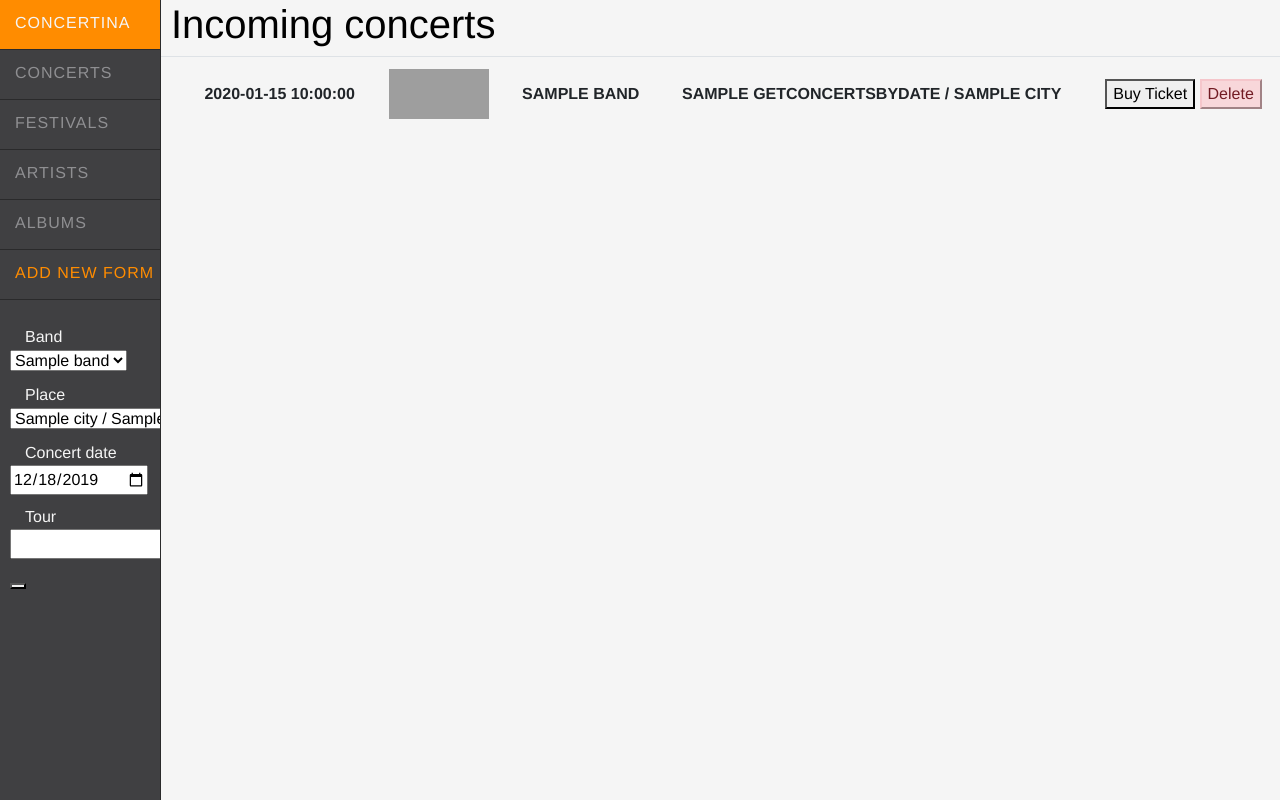
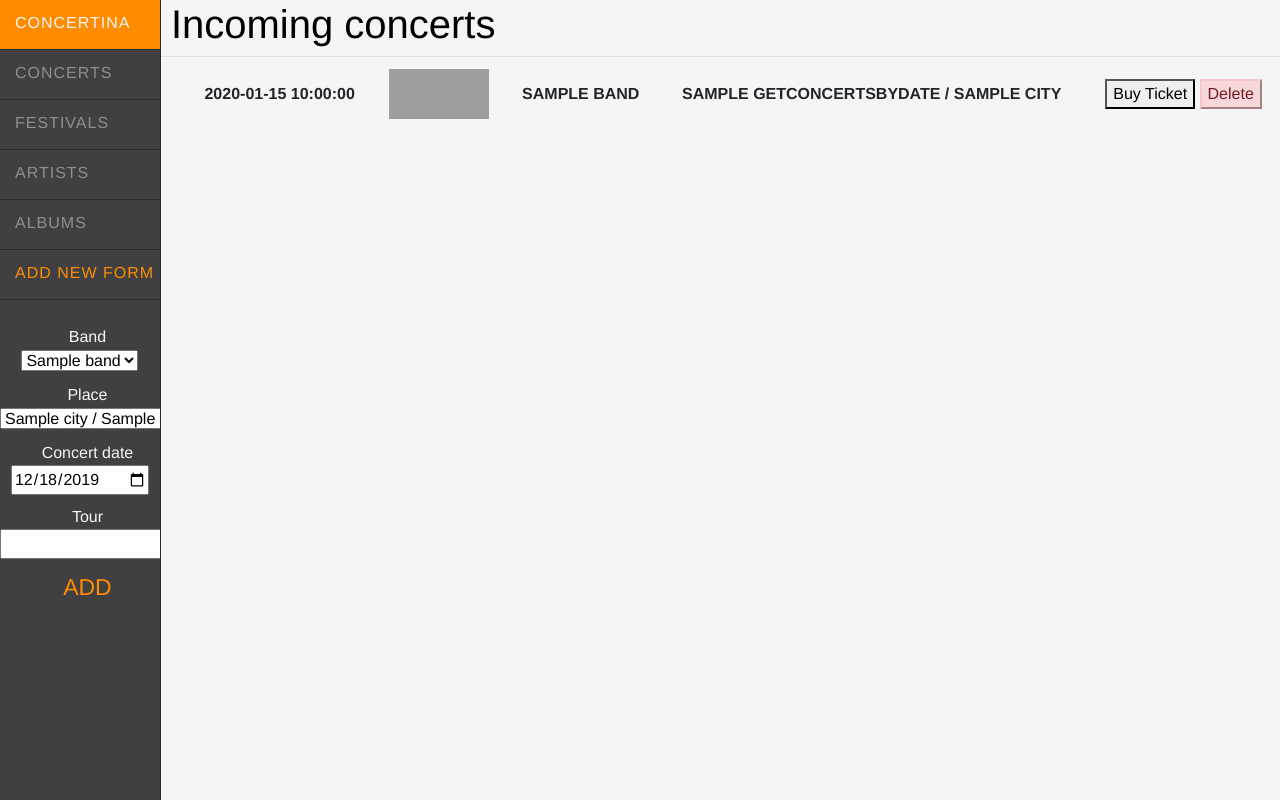
Before and after one commit to tomaszmjurek/concertina, a Flask app: page /concerts in a window 1280 px wide. Run offline with Flask 2, Linux system fonts and the light colour scheme; a database or web service that is not in the repository returns one stand-in record (values such as "Sample title"); some libraries are stand-ins or nearby versions; grey boxes are pictures that could not be loaded.

Commit message:
prettified form, added delete option to concerts

```diff
--- a/concertina/controllers/concerts_controller.py
+++ b/concertina/controllers/concerts_controller.py
@@ -51,6 +51,8 @@ def concerts_add():
     return redirect(url_for('concerts.concerts'))
 
 
-@concerts_bp.route('/concerts/id/<int:id_concert>')
-def concert_info(id_concert):
-    raise NotImplementedError()
+@concerts_bp.route('/concerts/delete/<int:id_concert>')
+def concert_delete(id_concert):
+    cursor.execute("DELETE FROM CONCERTS WHERE id_concert = %s::INTEGER", [id_concert])
+    flash("Concert deleted successfully!")
+    return redirect(url_for('concerts.concerts'))
--- a/concertina/controllers/forms.py
+++ b/concertina/controllers/forms.py
@@ -1,5 +1,5 @@
 from flask_wtf import FlaskForm
-from wtforms import StringField, SelectField
+from wtforms import StringField, SelectField, SubmitField
 from wtforms.fields.html5 import DateField
 from wtforms.validators import DataRequired
 from datetime import date
@@ -9,3 +9,4 @@ class ConcertForm(FlaskForm):
     place = SelectField('Place', choices=[], validators=[DataRequired()])
     concert_date = DateField('Concert date', validators=[DataRequired()], default=date.today())
     tour = StringField('Tour')
+    submit = SubmitField('Add')
--- a/concertina/static/css/main.css
+++ b/concertina/static/css/main.css
@@ -80,12 +80,32 @@ tr>td{
 
 .add_new_form {
     color: whitesmoke;
-    padding-left: 10px;
     padding-top: 25px;
+    text-align: center;
 }
 
 .add_new_form div{
     padding-bottom: 10px;
+}
+
+.submit-button{
+    background: none;
+    text-transform: uppercase;
+    font-size: 23px;
+    border: 3px;
+    color: darkorange;
+}
+
+.submit-button:hover{
+    transition: all 0.5s ease;
+    color: whitesmoke;
+}
+
+.submit-button-div{
+    margin-left: auto;
+    margin-right: auto;
+    width: 50%;
+    text-align: right;
 }
 
 #flashes{
--- a/concertina/templates/concerts.html
+++ b/concertina/templates/concerts.html
@@ -20,7 +20,9 @@
                 <td>{{ concert.name }} / {{ concert.city }}</td>
                 <td>
                     <button class="see_more" type="button">Buy Ticket</button>
-                    <button class="alert-danger" type="button">Delete</button>
+                    <a href="{{ url_for('concerts.concert_delete', id_concert=concert.id_concert) }}">
+                        <button class="alert-danger" type="button">Delete</button>
+                    </a>
                 </td>
             </tr>
         {% endfor %}
@@ -34,23 +36,23 @@
         <form action="/concerts" method="post" novalidate>
         {{ form.csrf_token }}
 
-        <div>{{ form.band.label.text }}
+        <div>{{ form.band.label.text }} </br>
         {{ form.band }}
         </div>
 
-        <div>{{ form.place.label.text }}
+        <div>{{ form.place.label.text }} </br>
         {{ form.place }}
         </div>
 
-        <div>{{ form.concert_date.label.text }}
+        <div>{{ form.concert_date.label.text }} </br>
         {{ form.concert_date }}
         </div>
 
-        <div>{{ form.tour.label.text }}
+        <div>{{ form.tour.label.text }} </br>
         {{ form.tour }}
         </div>
 
-        <button>{{ form.submit }}</button>
+        <div class="submit-button">{{ form.submit(class_="submit-button") }}</div>
 
         </form>
     </div>
```
